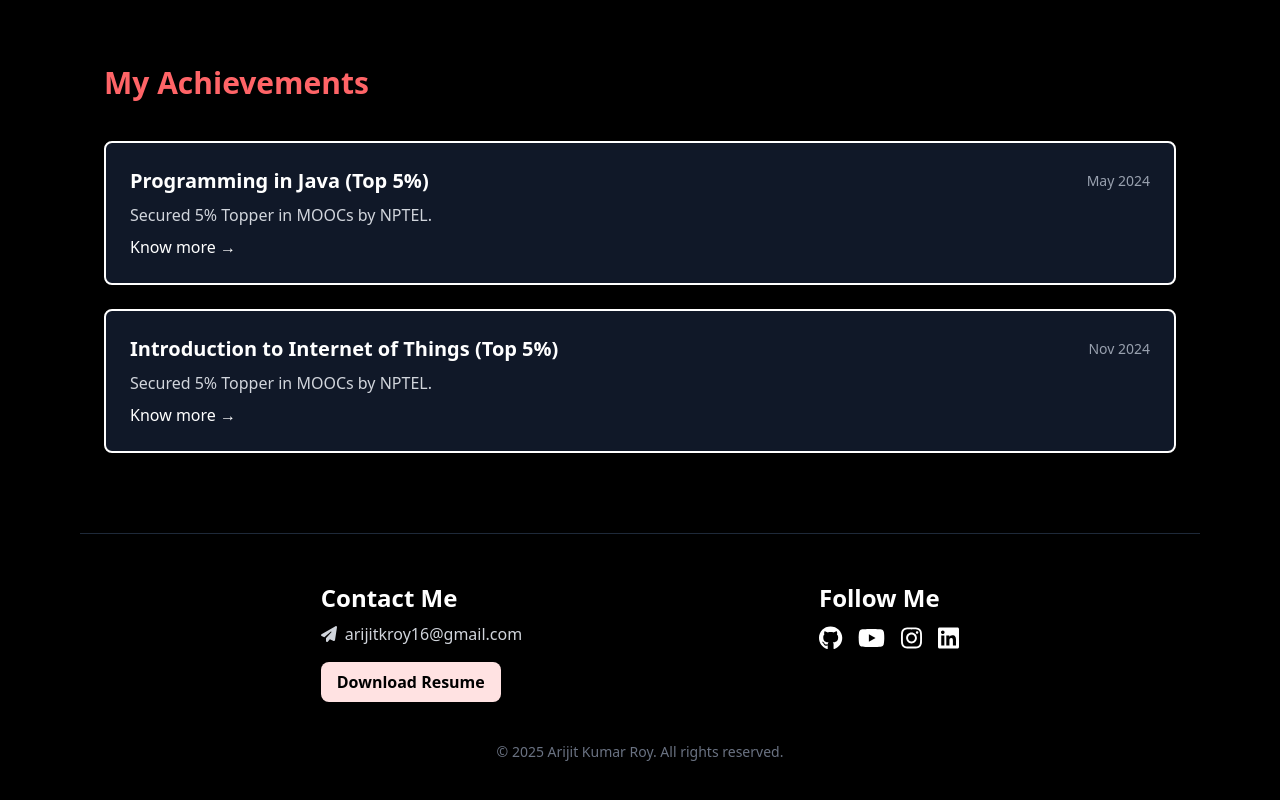
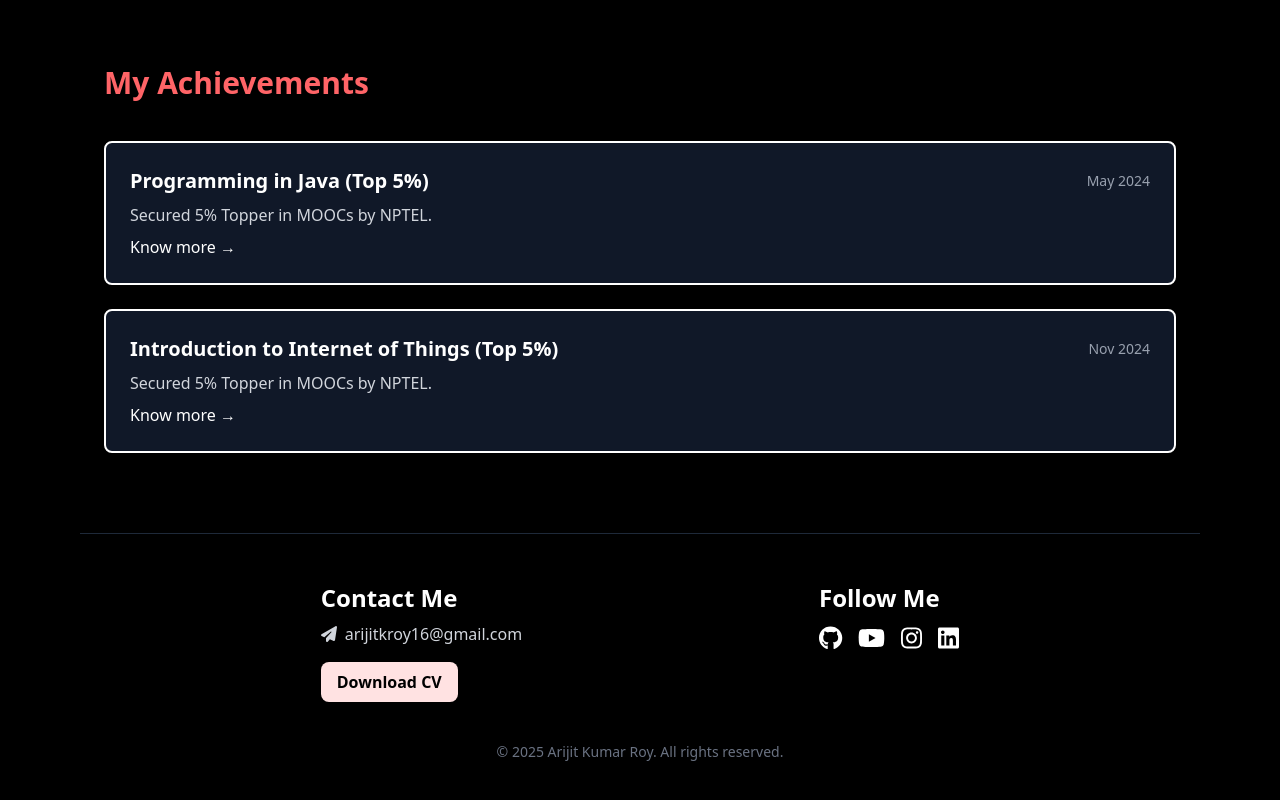
Before and after one commit to arijitkroy/portfolio, a Next.js app: page / in a window 1280 px wide. Shown: the part 2197-2997 px from the top of the page. Built offline with nearby package versions, Linux system fonts and the light colour scheme; no server answers.

Commit message:
Update Contact.js

```diff
--- a/src/app/components/Contact.js
+++ b/src/app/components/Contact.js
@@ -23,11 +23,11 @@ export default function Contact() {
           </p>
 
           <a
-            href="/assets/My Resume.pdf"
+            href="/assets/Latest_CV.pdf"
             download
             className="inline-block mt-4 bg-accent bg-red-100 text-black hover:bg-red-800 hover:text-red-100 px-4 py-2 rounded-lg font-semibold"
           >
-            Download Resume
+            Download CV
           </a>
         </div>
 
```
